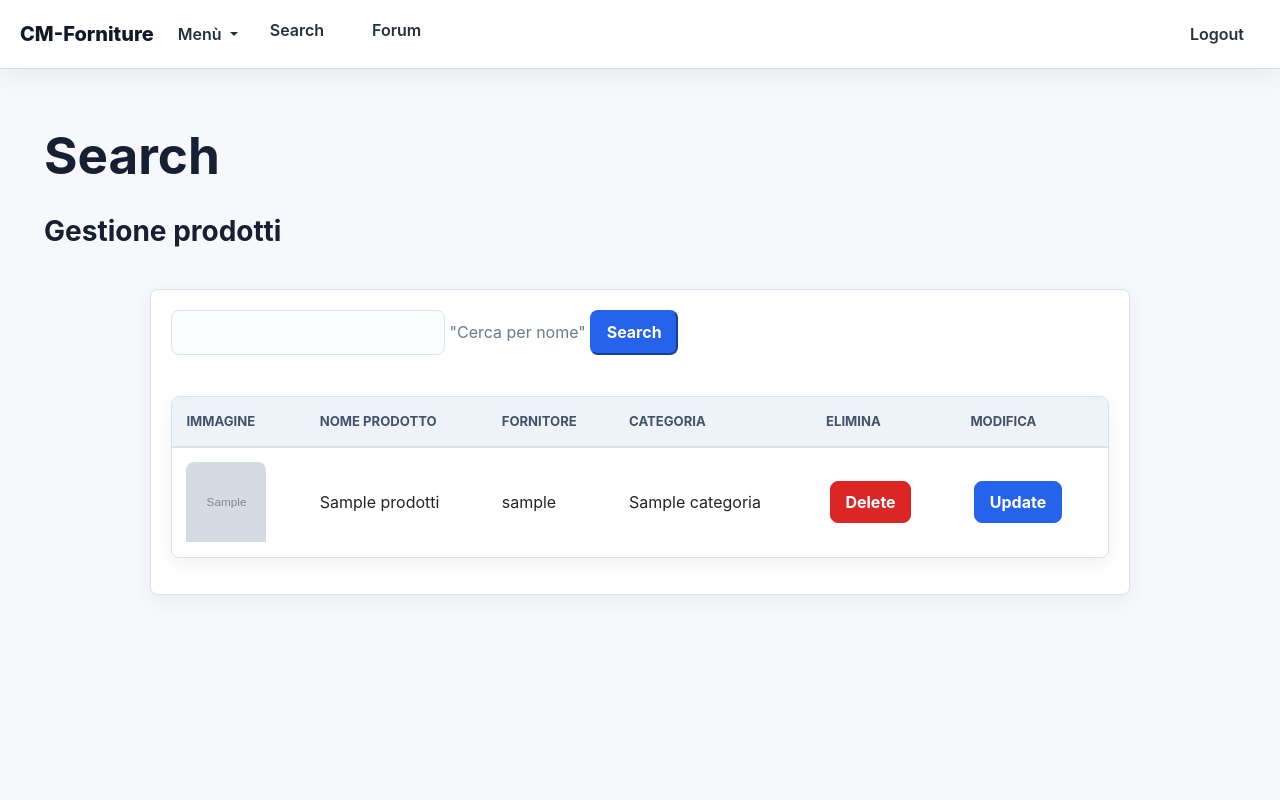
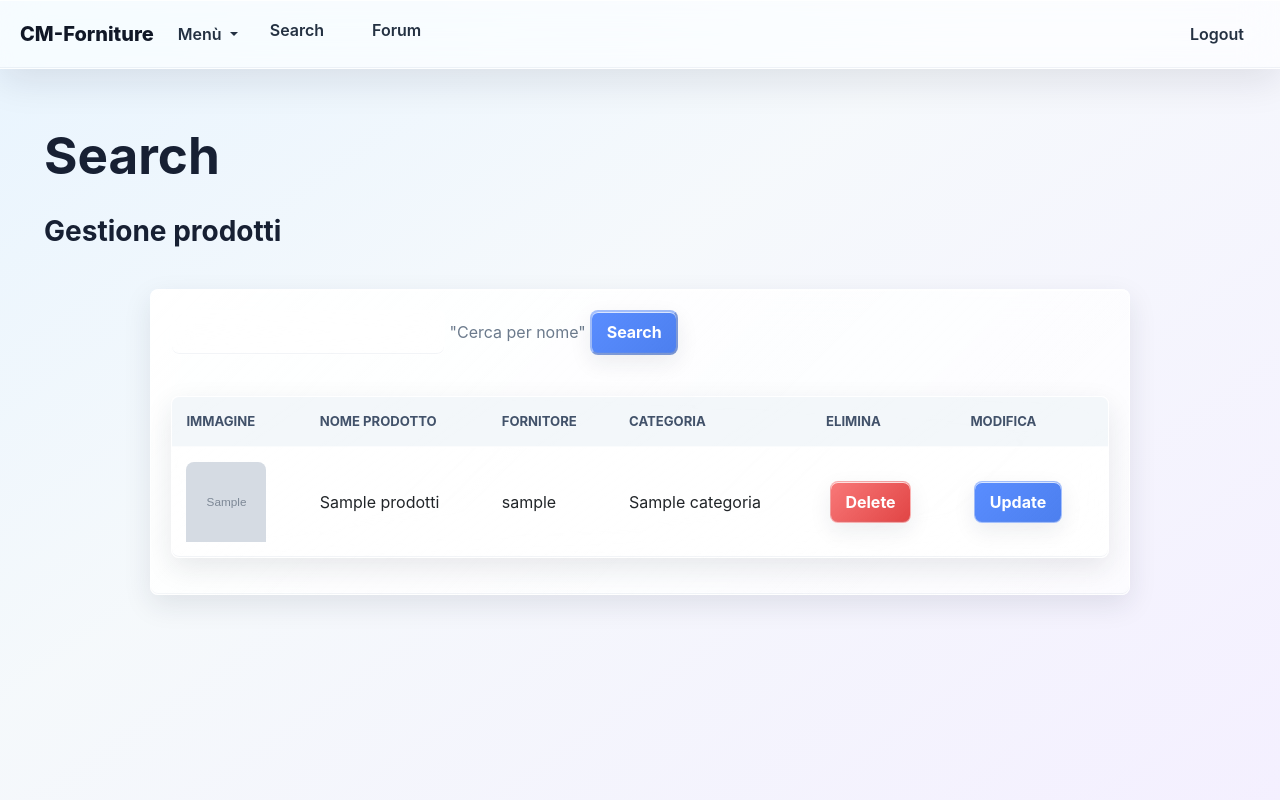
Before and after one commit to Jacopo-Vittorio/esamelinguaggidinamici-jacopo, a Django app: page /products/gestioneprodotti in a window 1280 px wide. Run offline with Django 4.2, Linux system fonts and the light colour scheme; a user stored in the database is signed in; tables that the repository leaves empty hold one stand-in row (values such as "Sample post"); grey boxes marked "Sample" are stand-in pictures; some libraries are stand-ins or nearby versions.

Commit message:
style: add liquid glass effects

```diff
--- a/static/css/main.css
+++ b/static/css/main.css
@@ -1,17 +1,27 @@
 :root {
-    --bg: #f6f8fb;
-    --surface: #ffffff;
-    --surface-muted: #eef3f8;
-    --border: #d9e2ec;
+    --bg: #f4f8fb;
+    --surface: rgba(255, 255, 255, 0.68);
+    --surface-strong: rgba(255, 255, 255, 0.84);
+    --surface-muted: rgba(235, 243, 249, 0.72);
+    --border: rgba(255, 255, 255, 0.62);
+    --border-strong: rgba(148, 163, 184, 0.3);
     --text: #243142;
     --muted: #6b7a8c;
     --primary: #2563eb;
     --primary-dark: #1d4ed8;
     --danger: #dc2626;
-    --warning-bg: #fff4cc;
+    --warning-bg: rgba(255, 244, 204, 0.78);
     --warning-text: #7a4b00;
-    --shadow: 0 12px 30px rgba(31, 41, 55, 0.08);
-    --shadow-sm: 0 6px 18px rgba(31, 41, 55, 0.06);
+    --glass: rgba(255, 255, 255, 0.58);
+    --glass-strong: rgba(255, 255, 255, 0.74);
+    --glass-soft: rgba(255, 255, 255, 0.34);
+    --glass-highlight: rgba(255, 255, 255, 0.86);
+    --glass-shadow: 0 18px 50px rgba(30, 41, 59, 0.14);
+    --glass-shadow-sm: 0 10px 28px rgba(30, 41, 59, 0.1);
+    --glass-inset: inset 0 1px 0 rgba(255, 255, 255, 0.78), inset 0 -1px 0 rgba(148, 163, 184, 0.12);
+    --blur: blur(18px) saturate(155%);
+    --shadow: var(--glass-shadow);
+    --shadow-sm: var(--glass-shadow-sm);
 }
 
 * {
@@ -25,7 +35,10 @@ html {
 body {
     min-height: 100vh;
     margin: 0;
-    background: var(--bg);
+    background:
+        linear-gradient(145deg, rgba(232, 244, 255, 0.92) 0%, rgba(246, 249, 252, 0.92) 42%, rgba(244, 238, 255, 0.82) 100%),
+        linear-gradient(90deg, rgba(211, 238, 233, 0.46), rgba(231, 238, 255, 0.46));
+    background-attachment: fixed;
     color: var(--text);
     font-family: -apple-system, BlinkMacSystemFont, "Segoe UI", Roboto, Arial, sans-serif;
     font-size: 16px;
@@ -121,10 +135,11 @@ body > center img {
     top: 0;
     z-index: 1020;
     padding: 0.85rem 1.25rem;
-    background: rgba(255, 255, 255, 0.94) !important;
+    background: rgba(255, 255, 255, 0.64) !important;
     border-bottom: 1px solid var(--border);
-    box-shadow: 0 8px 24px rgba(15, 23, 42, 0.06);
-    backdrop-filter: blur(12px);
+    box-shadow: 0 12px 38px rgba(15, 23, 42, 0.1), var(--glass-inset);
+    -webkit-backdrop-filter: var(--blur);
+    backdrop-filter: var(--blur);
 }
 
 .navbar-light .navbar-brand {
@@ -197,14 +217,48 @@ body > center img {
 form:not(.form-product-ajax):not(.navbar-form),
 .site-blocks-table,
 .list-group-item {
+    position: relative;
     max-width: 980px;
     margin-right: auto;
     margin-left: auto;
     padding: 1.25rem;
-    background: var(--surface);
+    overflow: hidden;
+    background:
+        linear-gradient(135deg, rgba(255, 255, 255, 0.78), rgba(255, 255, 255, 0.38)),
+        var(--glass);
     border: 1px solid var(--border);
     border-radius: 8px;
-    box-shadow: var(--shadow-sm);
+    box-shadow: var(--shadow-sm), var(--glass-inset);
+    -webkit-backdrop-filter: var(--blur);
+    backdrop-filter: var(--blur);
+}
+
+.context::before,
+.content-section::before,
+.thumbnail::before,
+.order-info::before,
+form:not(.form-product-ajax):not(.navbar-form)::before,
+.site-blocks-table::before,
+.list-group-item::before,
+.card::before {
+    position: absolute;
+    inset: 0;
+    z-index: 0;
+    pointer-events: none;
+    content: "";
+    background: linear-gradient(135deg, rgba(255, 255, 255, 0.58), rgba(255, 255, 255, 0.08) 36%, rgba(255, 255, 255, 0));
+}
+
+.context > *,
+.content-section > *,
+.thumbnail > *,
+.order-info > *,
+form:not(.form-product-ajax):not(.navbar-form) > *,
+.site-blocks-table > *,
+.list-group-item > *,
+.card > * {
+    position: relative;
+    z-index: 1;
 }
 
 form table,
@@ -240,10 +294,13 @@ textarea {
     min-height: 42px;
     padding: 0.55rem 0.75rem;
     color: var(--text);
-    background: #fbfdff;
+    background: rgba(255, 255, 255, 0.56);
     border: 1px solid var(--border);
     border-radius: 8px;
     outline: 0;
+    box-shadow: var(--glass-inset);
+    -webkit-backdrop-filter: blur(10px) saturate(135%);
+    backdrop-filter: blur(10px) saturate(135%);
     transition: border-color 0.15s ease, box-shadow 0.15s ease, background 0.15s ease;
 }
 
@@ -274,8 +331,10 @@ input.button,
     border-radius: 8px !important;
     font-weight: 700;
     letter-spacing: 0;
-    box-shadow: none !important;
-    transition: background 0.15s ease, border-color 0.15s ease, color 0.15s ease, transform 0.15s ease;
+    box-shadow: var(--glass-inset), 0 8px 22px rgba(30, 41, 59, 0.08) !important;
+    -webkit-backdrop-filter: blur(12px) saturate(145%);
+    backdrop-filter: blur(12px) saturate(145%);
+    transition: background 0.15s ease, border-color 0.15s ease, color 0.15s ease, transform 0.15s ease, box-shadow 0.15s ease;
 }
 
 .btn:hover,
@@ -291,41 +350,44 @@ input[type="submit"],
 input.button,
 .button {
     color: #ffffff !important;
-    background: var(--primary) !important;
-    border-color: var(--primary) !important;
+    background: linear-gradient(135deg, rgba(79, 134, 255, 0.94), rgba(37, 99, 235, 0.82)) !important;
+    border-color: rgba(255, 255, 255, 0.46) !important;
 }
 
 .btn-primary:hover,
 input[type="submit"]:hover,
 input.button:hover,
 .button:hover {
-    background: var(--primary-dark) !important;
-    border-color: var(--primary-dark) !important;
+    background: linear-gradient(135deg, rgba(69, 122, 245, 0.98), rgba(29, 78, 216, 0.88)) !important;
+    border-color: rgba(255, 255, 255, 0.58) !important;
+    box-shadow: var(--glass-inset), 0 12px 28px rgba(37, 99, 235, 0.24) !important;
 }
 
 .btn-danger {
     color: #ffffff !important;
-    background: var(--danger) !important;
-    border-color: var(--danger) !important;
+    background: linear-gradient(135deg, rgba(248, 113, 113, 0.95), rgba(220, 38, 38, 0.86)) !important;
+    border-color: rgba(255, 255, 255, 0.46) !important;
 }
 
 .btn-light,
 .btn-outline-info,
 .btn-outline-primary {
     color: var(--primary) !important;
-    background: #eef5ff !important;
-    border-color: #c9ddff !important;
+    background: rgba(238, 245, 255, 0.62) !important;
+    border-color: rgba(201, 221, 255, 0.72) !important;
 }
 
 .btn-warning {
     color: var(--warning-text) !important;
     background: var(--warning-bg) !important;
-    border-color: #ffe08a !important;
+    border-color: rgba(255, 224, 138, 0.72) !important;
 }
 
 .bg-light {
     background: var(--surface-muted) !important;
     border-bottom: 1px solid var(--border);
+    -webkit-backdrop-filter: var(--blur);
+    backdrop-filter: var(--blur);
 }
 
 .text-black {
@@ -407,20 +474,25 @@ input.button:hover,
 }
 
 .table {
+    position: relative;
     width: 100%;
     min-width: 0;
     overflow: hidden;
-    background: var(--surface);
+    background:
+        linear-gradient(145deg, rgba(255, 255, 255, 0.78), rgba(255, 255, 255, 0.42)),
+        var(--glass);
     border: 1px solid var(--border);
     border-collapse: separate;
     border-spacing: 0;
     border-radius: 8px;
-    box-shadow: var(--shadow-sm);
+    box-shadow: var(--shadow-sm), var(--glass-inset);
+    -webkit-backdrop-filter: var(--blur);
+    backdrop-filter: var(--blur);
 }
 
 .table thead th {
     color: #42526a;
-    background: #eef3f8;
+    background: rgba(238, 243, 248, 0.68);
     border-top: 0;
     border-bottom: 1px solid var(--border);
     font-size: 0.82rem;
```
Also changed, not shown: other parts of static/css/main.css (+25 -9 lines).
